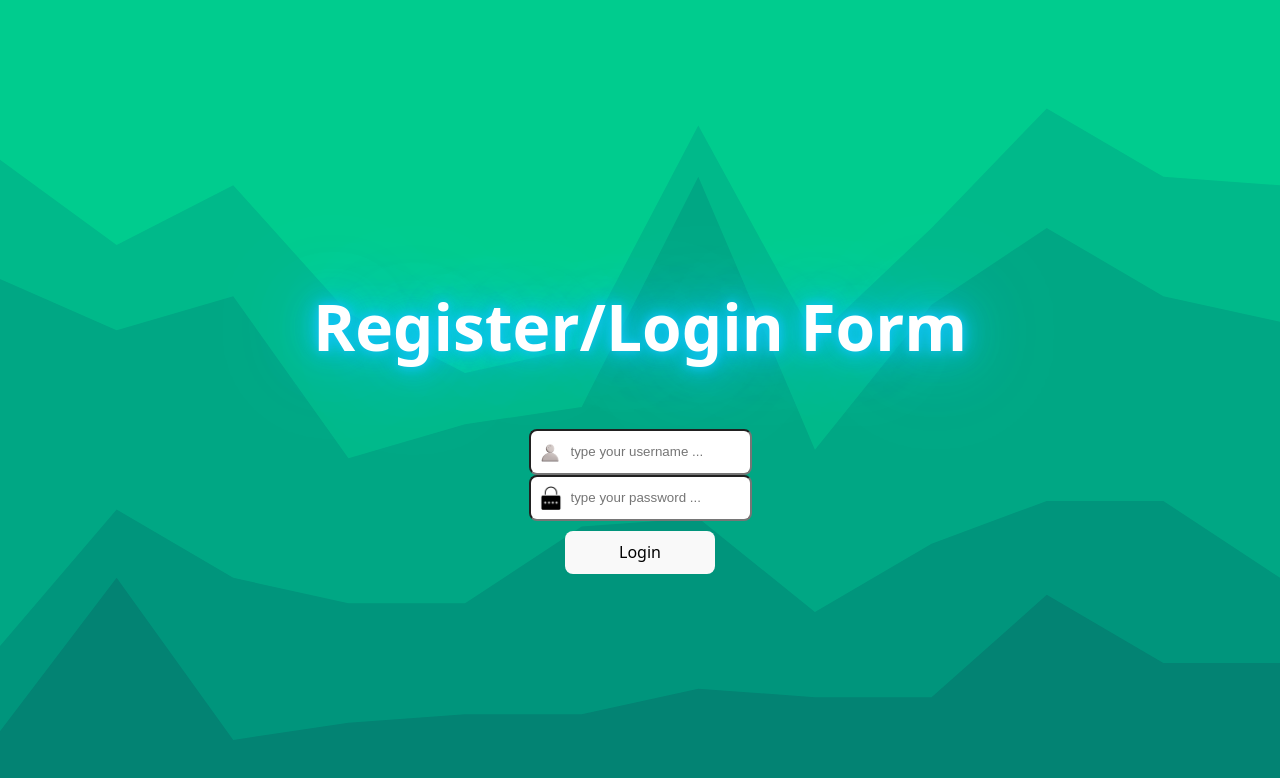
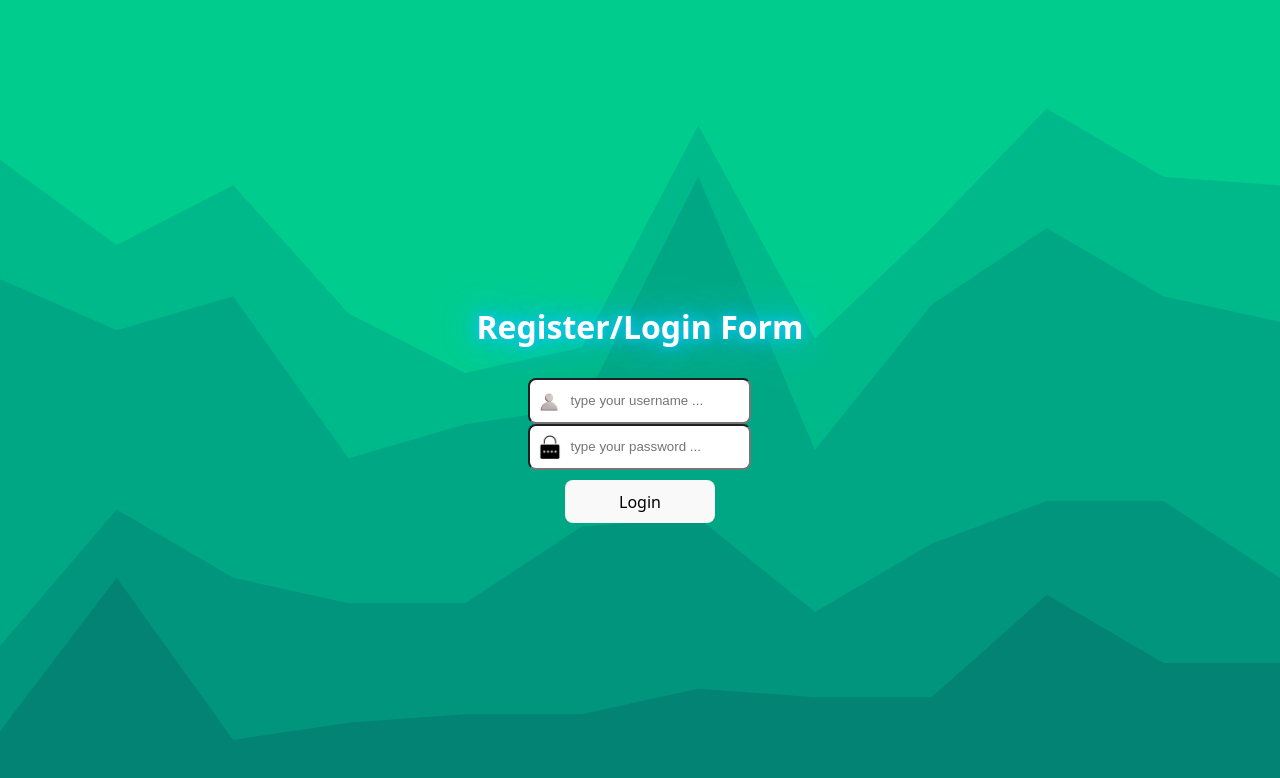
Before and after one commit to AminSBU/react_js_projects, a React (Vite) app in the folder 01_login_forms/login_form/: page / in a window 1280 px wide. Shown: the top 778 px of the page. Built offline with nearby package versions, Linux system fonts and the light colour scheme.

Commit message:
decrease size of header of form

```diff
--- a/01_login_forms/login_form/src/MainForm.css
+++ b/01_login_forms/login_form/src/MainForm.css
@@ -27,7 +27,7 @@
 }
 
 .text-login {
-    font-size: 4rem;
+    font-size: 2rem;
     color: #fff;
     text-shadow: 0 0 5px #ff005e, 0 0 10px #ff005e, 0 0 20px #ff005e, 0 0 40px #ff005e, 0 0 80px #ff005e;
     animation: glow 1.5s infinite alternate;
```
